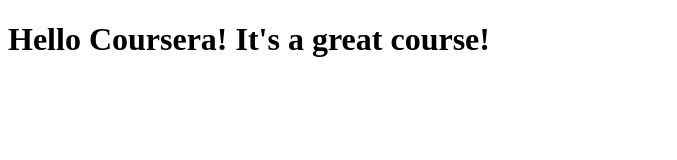
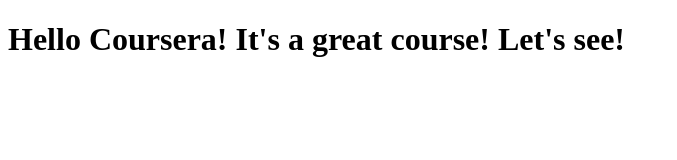
Before and after one commit to acenanderson/coursera-test, a plain HTML site: page site/index.html in a window 1280 px wide. Shown: the whole page, without its empty margins (0-677 px from the left). Drawn offline with Linux system fonts and the light colour scheme.

Commit message:
Small addition to our page content.

```diff
--- a/site/index.html
+++ b/site/index.html
@@ -6,6 +6,6 @@
   <title>Hello Coursera!</title>
 </head>
 <body>
-  <h1>Hello Coursera! It's a great course!</h1>
+  <h1>Hello Coursera! It's a great course! Let's see!</h1>
 </body>
 </html>
```
